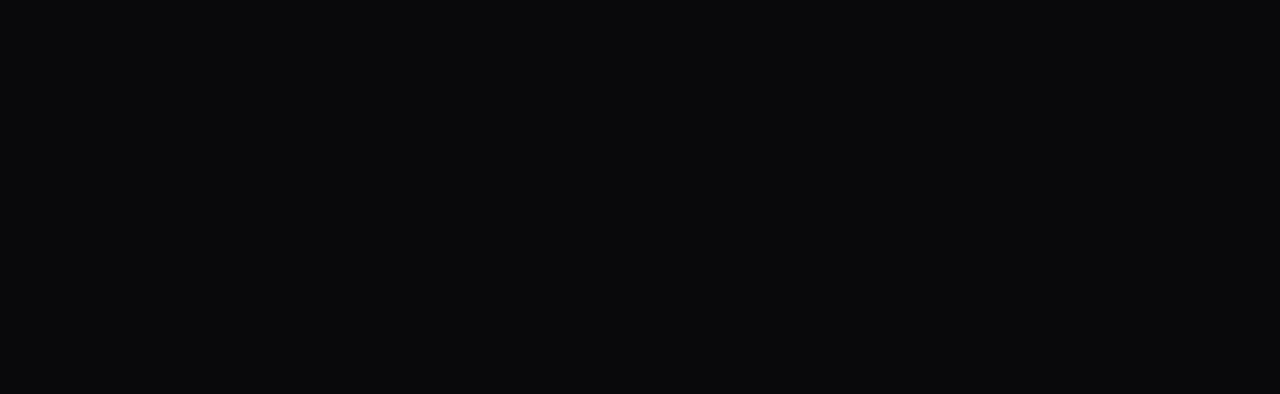
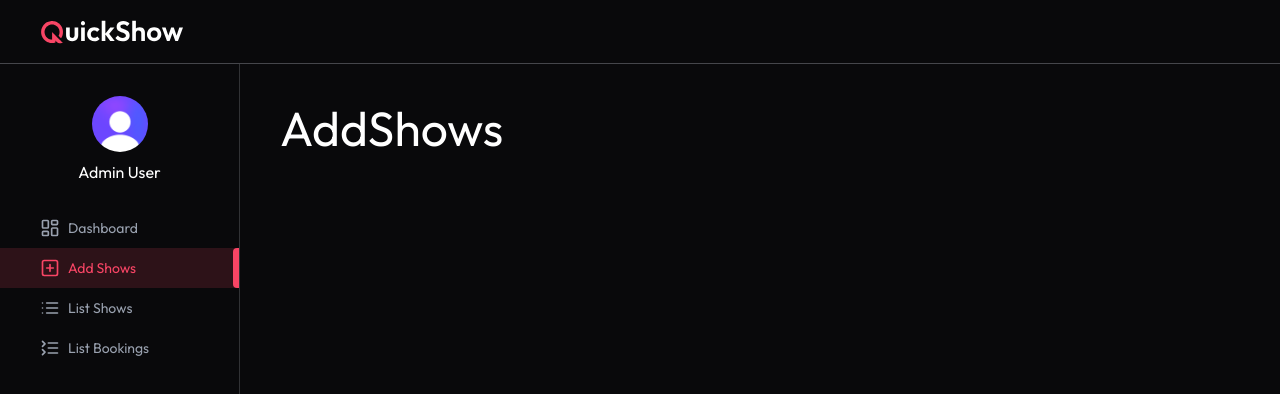
Before and after one commit to Nhat2210/LazyReel, a React (Vite) app: page /admin/add-shows in a window 1280 px wide. Before the commit this address had no page. Shown: the top 394 px of the page. Built offline with nearby package versions, Linux system fonts and the light colour scheme.

Commit message:
feat(Admin Interface): Dashboard

```diff
--- a/src/App.jsx
+++ b/src/App.jsx
@@ -9,6 +9,11 @@
 import Favourite from './pages/Favourite'
 import { Toaster } from 'react-hot-toast'
 import Footer from './components/Footer'
+import Layout from './pages/admin/layout'
+import Dashboard from './pages/admin/Dashboard'
+import ListBookings from './pages/admin/ListBookings'
+import ListShows from './pages/admin/ListShows'
+import AddShows from './pages/admin/AddShows'
 
 
 const App = () => {
@@ -16,17 +21,23 @@
   const isAdminRoute = useLocation().pathname.startsWith('/admin')
   return (
     <>
-      <Toaster/>
-      {!isAdminRoute &&<Navbar/>}
+      <Toaster />
+      {!isAdminRoute && <Navbar />}
       <Routes>
-        <Route path='/' element={<Home/>} />
-        <Route path='/movies' element={<Movies/>} />
-        <Route path='/movies/:id' element={<MovieDetails/>} />
-        <Route path='/movies/:id/:date' element={<SeatLayout/>} />
-        <Route path='/my-bookings' element={<MyBookings/>} />
-        <Route path='/favourite' element={<Favourite/>} />
+        <Route path='/' element={<Home />} />
+        <Route path='/movies' element={<Movies />} />
+        <Route path='/movies/:id' element={<MovieDetails />} />
+        <Route path='/movies/:id/:date' element={<SeatLayout />} />
+        <Route path='/my-bookings' element={<MyBookings />} />
+        <Route path='/favourite' element={<Favourite />} />
+        <Route path='/admin/*' element={<Layout />}>
+          <Route index element={<Dashboard />} />
+          <Route path='add-shows' element={<AddShows />} />
+          <Route path='list-shows' element={<ListShows />} />
+          <Route path='list-bookings' element={<ListBookings />} />
+        </Route>
       </Routes>
-      {!isAdminRoute && <Footer/>}
+      {!isAdminRoute && <Footer />}
     </>
   )
 }
--- /dev/null
+++ b/src/components/admin/AdminNavbar.jsx
@@ -0,0 +1,15 @@
+import React from 'react'
+import { assets } from '../../assets/assets'
+import { Link } from 'react-router-dom'
+
+const AdminNavbar = () => {
+    return (
+        <div className='flex items-center justity-between px-6 md:px-10 h-16 border-b border-gray-300/30'>
+            <Link to='/'>
+                <img src={assets.logo} alt="" className='w-36 h-auto' />
+            </Link>
+        </div>
+    )
+}
+
+export default AdminNavbar
--- /dev/null
+++ b/src/components/admin/AdminSidebar.jsx
@@ -0,0 +1,43 @@
+import { LayoutDashboardIcon, ListCollapseIcon, ListIcon, PlusSquareIcon } from 'lucide-react'
+import React from 'react'
+import { assets } from '../../assets/assets'
+import { NavLink } from 'react-router-dom'
+
+const AdminSidebar = () => {
+
+    const user = {
+        firstName: 'Admin',
+        lastName: 'User',
+        imageUrl: assets.profile,
+    }
+
+    const adminNavlinks = [
+        { name: 'Dashboard', path: '/admin', icon: LayoutDashboardIcon },
+        { name: 'Add Shows', path: '/admin/add-shows', icon: PlusSquareIcon },
+        { name: 'List Shows', path: '/admin/list-shows', icon: ListIcon },
+        { name: 'List Bookings', path: '/admin/list-bookings', icon: ListCollapseIcon },
+    ]
+    return (
+        <div className='h-[calc(100vh-64px)] md:flex flex-col  items-center pt-8 max-w-13 md:max-w-60 w-full border-r border-gray-300/20 text-sm '>
+            <img src={user.imageUrl} alt="" className='h-9 md:h-14 w-9 md:w-14 rounded-full mx-auto' />
+            <p className='mt-2 text-base max-md:hidden'>{user.firstName} {user.lastName}</p>
+            <div className='w-full'>
+                {
+                    adminNavlinks.map((link, index) => (
+                        <NavLink key={index} to={link.path} end className={({ isActive }) => `relative flex items-center max-md:justify-center gap-2 w-full py-2.5 md:pl-10 first:mt-6 text-gray-400 ${isActive && 'bg-primary/15 text-primary group'}`}>
+                            {({ isActive }) => (
+                                <>
+                                    <link.icon className='w-5 h-5' />
+                                    <p className='max-md:hidden'>{link.name}</p>
+                                    <span className={`w-1.5 h-10 rounded-l right-0 absolute ${isActive && 'bg-primary'}`} />
+                                </>
+                            )}
+                        </NavLink>
+                    ))
+                }
+            </div>
+        </div >
+    )
+}
+
+export default AdminSidebar
--- /dev/null
+++ b/src/components/admin/Title.jsx
@@ -0,0 +1,11 @@
+import React from 'react'
+
+const Title = ({ text1, text2 }) => {
+    return (
+        <h1 className='font-medium text-2xl'>
+            {text1} <span className='underline text-primary'> {text2}</span>
+        </h1>
+    )
+}
+
+export default Title
--- /dev/null
+++ b/src/pages/admin/AddShows.jsx
@@ -0,0 +1,9 @@
+import React from 'react'
+
+const AddShows = () => {
+  return (
+    <div>AddShows</div>
+  )
+}
+
+export default AddShows
--- /dev/null
+++ b/src/pages/admin/Dashboard.jsx
@@ -0,0 +1,81 @@
+import { ChartLineIcon, CircleDollarSignIcon, PlayCircleIcon, StarIcon, UserIcon } from 'lucide-react';
+import React, { useEffect } from 'react'
+import { useState } from 'react'
+import { dummyDashboardData } from '../../assets/assets';
+import Loading from '../../components/Loading';
+import Title from '../../components/admin/Title';
+import BlurCircle from '../../components/BlurCircle';
+import { dateFormat } from '../../lib/dateFormat';
+
+const Dashboard = () => {
+    const currency = import.meta.env.VITE_CURRENCY;
+
+    const [dashboardData, setDashboardData] = useState({
+        totalBookings: 0,
+        totalRevenue: 0,
+        activeShows: [],
+        totalUser: 0
+    });
+    const [loading, setLoading] = useState(true);
+
+    const dashboardCards = [
+        { title: "Total Bookings", value: dashboardData.totalBookings || "0", icon: ChartLineIcon },
+        { title: "Total Revenue", value: currency + dashboardData.totalRevenue || "0", icon: CircleDollarSignIcon },
+        { title: "Active Shows", value: dashboardData.activeShows.length || "0", icon: PlayCircleIcon },
+        { title: "Total Users", value: dashboardData.totalUser || "0", icon: UserIcon }
+    ]
+
+    const fetchDashboardData = async () => {
+        setDashboardData(dummyDashboardData)
+        setLoading(false)
+    };
+
+    useEffect(() => {
+        fetchDashboardData();
+    }, []);
+    return !loading ? (
+        < div >
+            <Title text1="Admin" text2="Dashboard" />
+            <div className='relative flex flex-wrap gap-4 mt-6'>
+                <BlurCircle top="-100px" left="0px" />
+                <div className='flex flex-wrap gap-4 w-full'>
+                    {
+                        dashboardCards.map((card, index) => (
+                            <div key={index} className='flex items-center justify-between px-4 py-3 bg-primary/10 border border-primary/20 rounded-md max-w-50 w-full'>
+                                <div>
+                                    <h1 className='text-sm'>{card.title}</h1>
+                                    <p className="text-xl font-medium mt-1">
+                                        {card.value}
+                                    </p>
+                                </div>
+                                <card.icon className='w-6 h-6' />
+                            </div>
+                        ))
+                    }
+                </div>
+            </div>
+            <p className='mt-10 text-lg font-medium'>Active Shows</p>
+            <div className='relative flex flex-wrap gap-6 mt-4 max-w-5xl'>
+                <BlurCircle top="100px" left="-10%" />
+                {
+                    dashboardData.activeShows.map((show) => (
+                        <div key={show.id} className='w-65 rounded-lg overflow-hidden h-full pb-3 bg-primary/10 border border-primary/20 hover:-translate-y-1 transition duration-300'>
+                            <img src={show.movie.poster_path} alt="" className='h-60 w-full object-cover' />
+                            <p className='text-lg font-medium p-2 truncate'>{show.movie.title}</p>
+                            <div className='flex items-center justify-between px-2'>
+                                <p className='text-lg font-medium'>{currency} {show.showPrice}</p>
+                                <p className='flex items-center gap-1 text-sm text-gray-400 mt-1 pr-1'>
+                                    <StarIcon className='w-4 h-4 text-primary fill-primary' />
+                                    {show.movie.vote_average.toFixed(1)}
+                                </p>
+                            </div>
+                            <p className="px-2 pt-2 text-sm text-gray-500">{dateFormat(show.showDateTime)}</p>
+                        </div>
+                    ))
+                }
+            </div>
+        </div >
+    ) : <Loading />
+}
+
+export default Dashboard
--- /dev/null
+++ b/src/pages/admin/Layout.jsx
@@ -0,0 +1,20 @@
+import React from 'react'
+import AdminNavbar from '../../components/admin/AdminNavbar'
+import AdminSidebar from '../../components/admin/AdminSidebar'
+import { Outlet } from 'react-router-dom'
+
+const layout = () => {
+    return (
+        <div>
+            <AdminNavbar />
+            <div className='flex'>
+                <AdminSidebar />
+                <div className='flex-1 px-4 py-10 md:px-10 h-[calc(100vh-64px )] overflow-y-hidden text-5xl'>
+                    <Outlet />
+                </div>
+            </div>
+        </div>
+    )
+}
+
+export default layout
--- /dev/null
+++ b/src/pages/admin/ListBookings.jsx
@@ -0,0 +1,9 @@
+import React from 'react'
+
+const ListBookings = () => {
+    return (
+        <div>ListBookings</div>
+    )
+}
+
+export default ListBookings
--- /dev/null
+++ b/src/pages/admin/ListShows.jsx
@@ -0,0 +1,9 @@
+import React from 'react'
+
+const ListShows = () => {
+    return (
+        <div>ListShows</div>
+    )
+}
+
+export default ListShows
```
